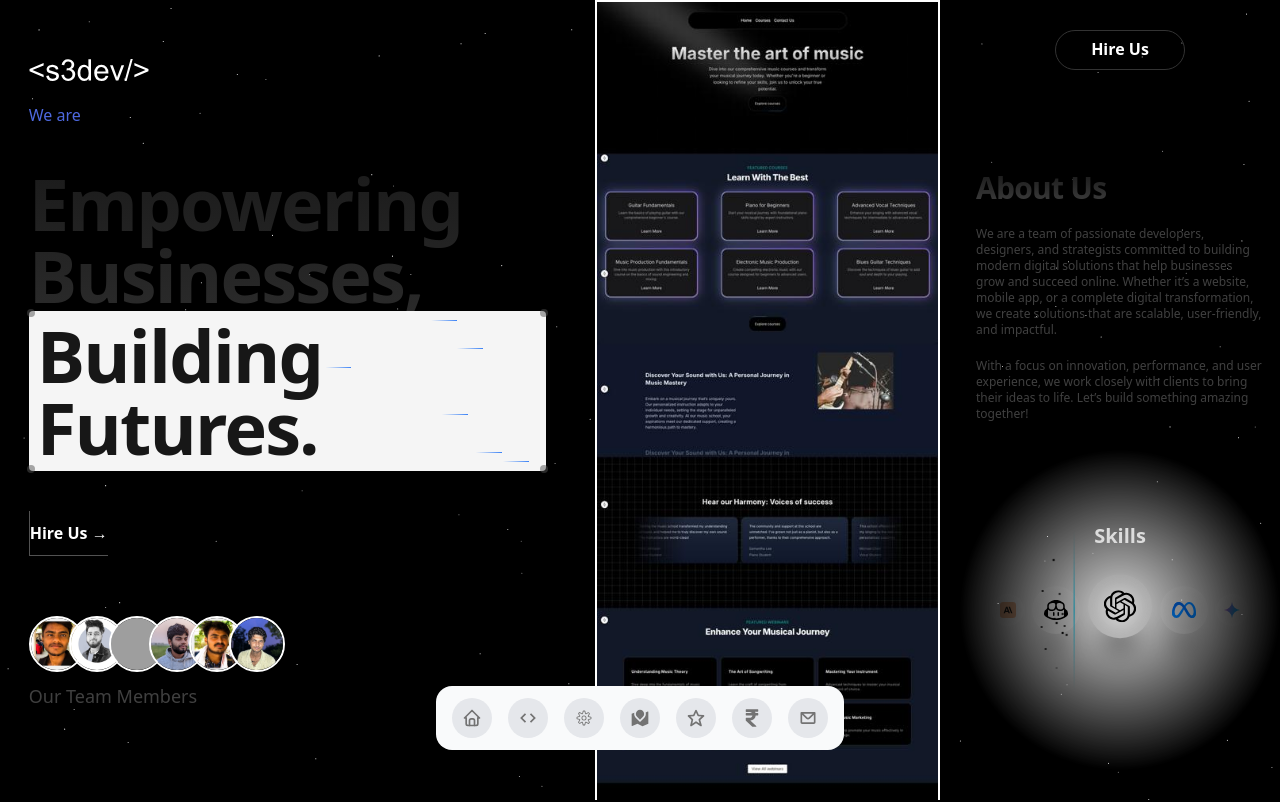
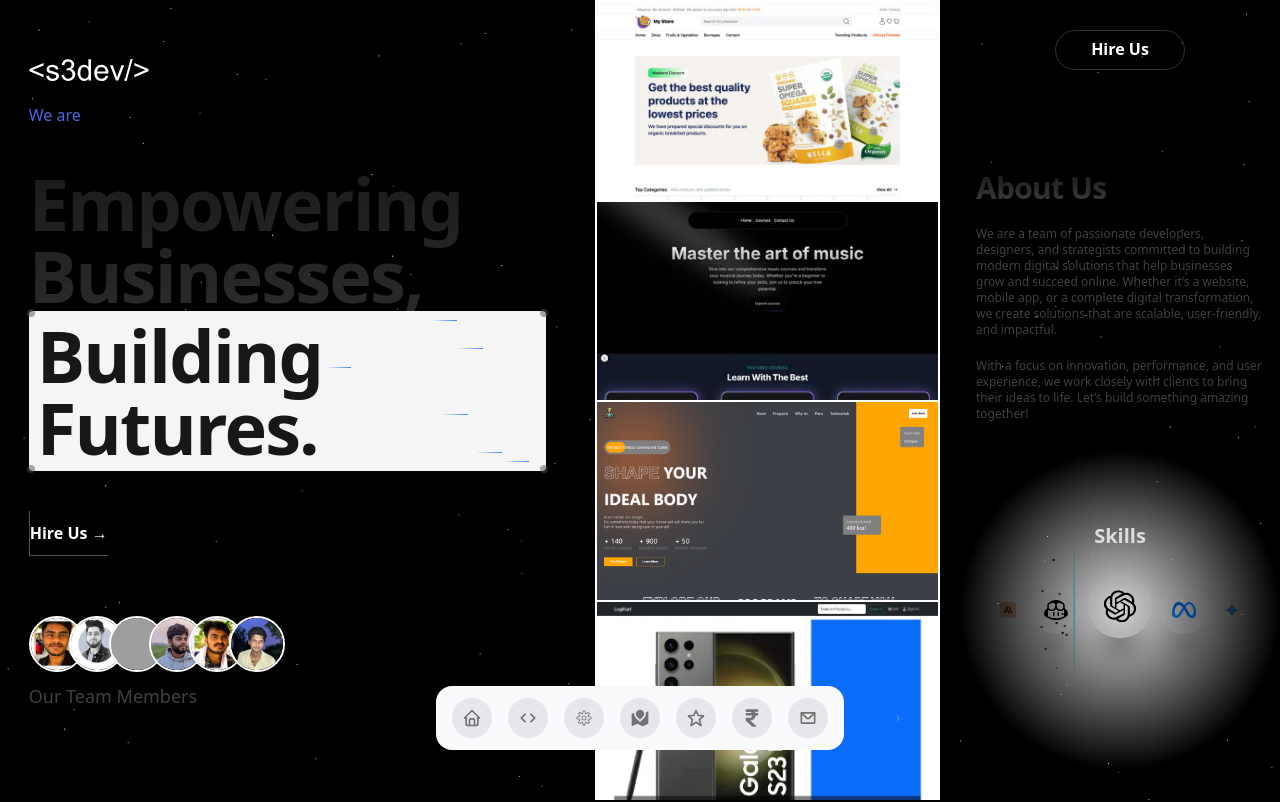
Before and after one commit to sachinchauhan4141/portfolio, a React (Vite) app: page / in a window 1280 px wide. Shown: the top 802 px of the page. Built offline with nearby package versions, Linux system fonts and the light colour scheme; grey boxes are pictures that could not be loaded.

Commit message:
"fixed issue with the herosection banner images"

```diff
--- a/src/components/HeroSection.jsx
+++ b/src/components/HeroSection.jsx
@@ -1,4 +1,5 @@
 import React from "react";
+import clsx from "clsx";
 import { Cover } from "./aceternity/Cover";
 import { AnimatedTooltip } from "./aceternity/AnimatedTootip";
 import { Skills } from "./Skills";
@@ -145,13 +146,30 @@ function HeroSection() {
   );
 }
 
-const BannerImage = ({ src, alt, top, zIndex }) => (
+const BannerImage = ({ src, alt, top, zIndex }) => {
+  const topClass =
+    {
+      "0%": "top-[0%]",
+      "25%": "top-[25%]",
+      "50%": "top-[50%]",
+      "75%": "top-[75%]",
+    }[top] || "top-0";
+
+  const zClass = `z-[${zIndex}]`;
+
+  return (
     <img
       src={src}
       alt={alt}
       width={800}
-    className={`border-2 border-white absolute z-${zIndex} hover:z-5 top-[${top}] hover:top-0 w-full object-cover object-top transition-all transform-fill delay-200`}
+      className={clsx(
+        "absolute w-full object-cover object-top border-2 border-white transition-all duration-500 ease-in-out",
+        topClass,
+        zClass,
+        "hover:top-0 hover:z-[999]"
+      )}
     />
   );
+};
 
 export default HeroSection;
```
Also changed, not shown: 1 other file (tests, documents, lock files or other folders). Lines whose indentation alone changed are shown as unchanged.
